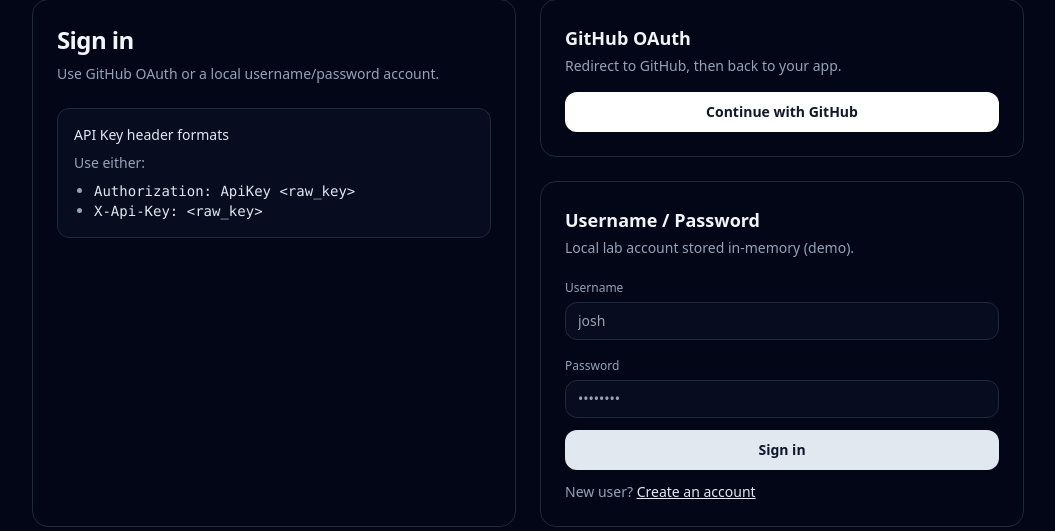
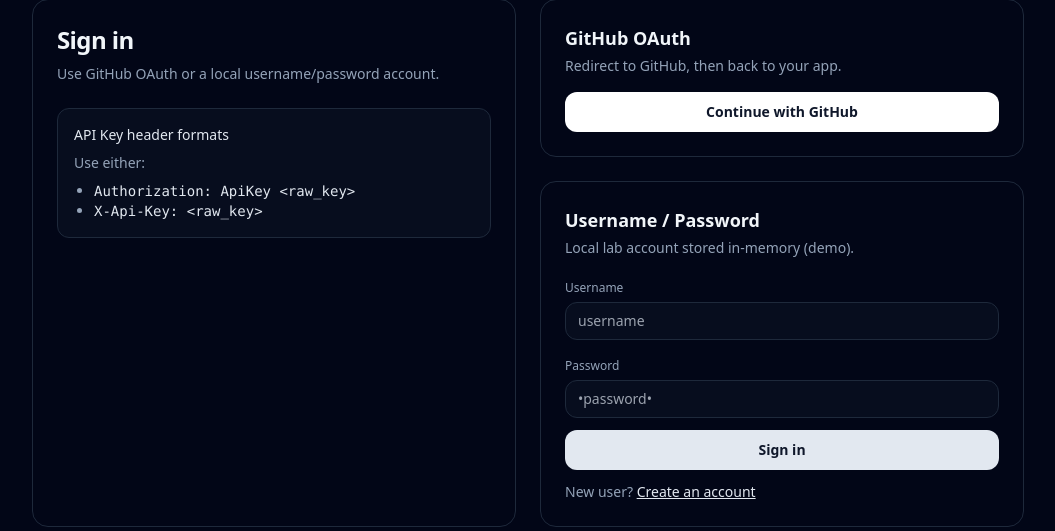
Before and after one commit to aguajosh/project-net-app, a Flask app: page / in a window 1280 px wide. Shown: the part 110-641 px from the top of the page, without its empty margins (112-1167 px from the left). Run offline with Flask 3, Linux system fonts and the light colour scheme; some libraries are stand-ins or nearby versions.

Commit message:
updated placeholder in login

```diff
--- a/templates/login.html
+++ b/templates/login.html
@@ -44,14 +44,14 @@
                     <label class="text-xs text-slate-400">Username</label>
                     <input name="username" autocomplete="username"
                         class="mt-1 w-full rounded-xl border border-slate-800 bg-slate-900/40 px-3 py-2 text-sm outline-none focus:border-slate-500"
-                        placeholder="josh" />
+                        placeholder="username" />
                 </div>
 
                 <div>
                     <label class="text-xs text-slate-400">Password</label>
                     <input name="password" type="password" autocomplete="current-password"
                         class="mt-1 w-full rounded-xl border border-slate-800 bg-slate-900/40 px-3 py-2 text-sm outline-none focus:border-slate-500"
-                        placeholder="••••••••" />
+                        placeholder="•password•" />
                 </div>
 
                 <button type="submit"
```
